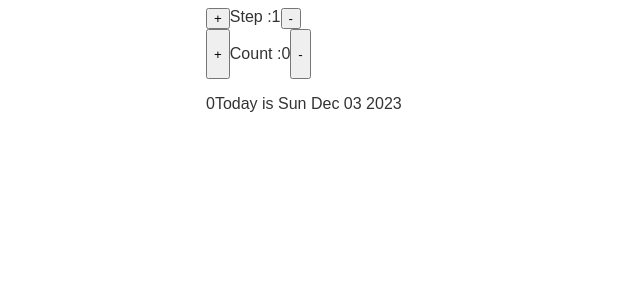
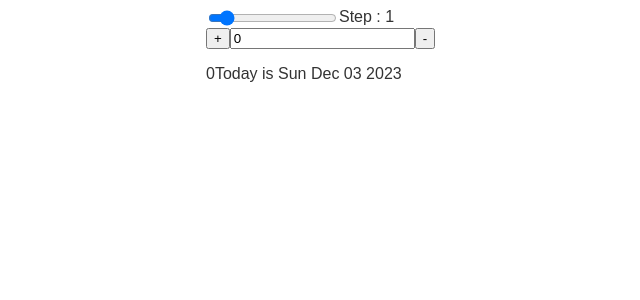
Before and after one commit to nikhilbudhathoki09/steps-react, a React (Create React App) app: page / in a window 1280 px wide. Shown: the top 300 px of the page, without its empty margins (434-1074 px from the left). Built offline with nearby package versions, Linux system fonts and the light colour scheme.

Commit message:
date converter done

```diff
--- a/src/App.js
+++ b/src/App.js
@@ -59,6 +59,42 @@
 
 import { useState } from "react";
 
+// export default function App() {
+//   const [count, setCount] = useState(0);
+//   const [step, setStep] = useState(1);
+
+//   const date = new Date();
+//   date.setDate(date.getDate() + count);
+
+//   return (
+//     <div style={{ position: "relative", left: "50%" }}>
+//       <div style={{ display: "flex" }}>
+//         <button onClick={() => setStep((s) => s + 1)}>+</button>
+//         <span>Step :{step}</span>
+//         <button onClick={() => setStep((s) => (s > 1 ? s - 1 : 1))}>-</button>
+//       </div>
+//       <div style={{ display: "flex" }}>
+//         <button onClick={() => setCount((count) => count + step)}>+</button>
+//         <p>Count :{count}</p>
+//         <button onClick={() => setCount((count) => count - step)}>-</button>
+//       </div>
+//       <div>
+//         <p>
+//           {Math.abs(count)}
+//           <span>
+//             {count === 0
+//               ? "Today is "
+//               : count > 0
+//               ? " day from now is "
+//               : " day ago was "}
+//           </span>
+//           <span>{date.toDateString()}</span>
+//         </p>
+//       </div>
+//     </div>
+//   );
+// }
+
 export default function App() {
   const [count, setCount] = useState(0);
   const [step, setStep] = useState(1);
@@ -69,13 +105,26 @@ export default function App() {
   return (
     <div style={{ position: "relative", left: "50%" }}>
       <div style={{ display: "flex" }}>
-        <button onClick={() => setStep((s) => s + 1)}>+</button>
+        {/* <button onClick={() => setStep((s) => s + 1)}>+</button>
         <span>Step :{step}</span>
-        <button onClick={() => setStep((s) => (s > 1 ? s - 1 : 1))}>-</button>
+        <button onClick={() => setStep((s) => (s > 1 ? s - 1 : 1))}>-</button> */}
+        <input
+          type="range"
+          min="0"
+          max="10"
+          value={step}
+          onChange={(e) => setStep(Number(e.target.value))}
+        />
+        Step : {step}
       </div>
       <div style={{ display: "flex" }}>
         <button onClick={() => setCount((count) => count + step)}>+</button>
-        <p>Count :{count}</p>
+
+        <input
+          type="number"
+          value={count}
+          onChange={(e) => setCount(e.target.value)}
+        ></input>
         <button onClick={() => setCount((count) => count - step)}>-</button>
       </div>
       <div>
```
